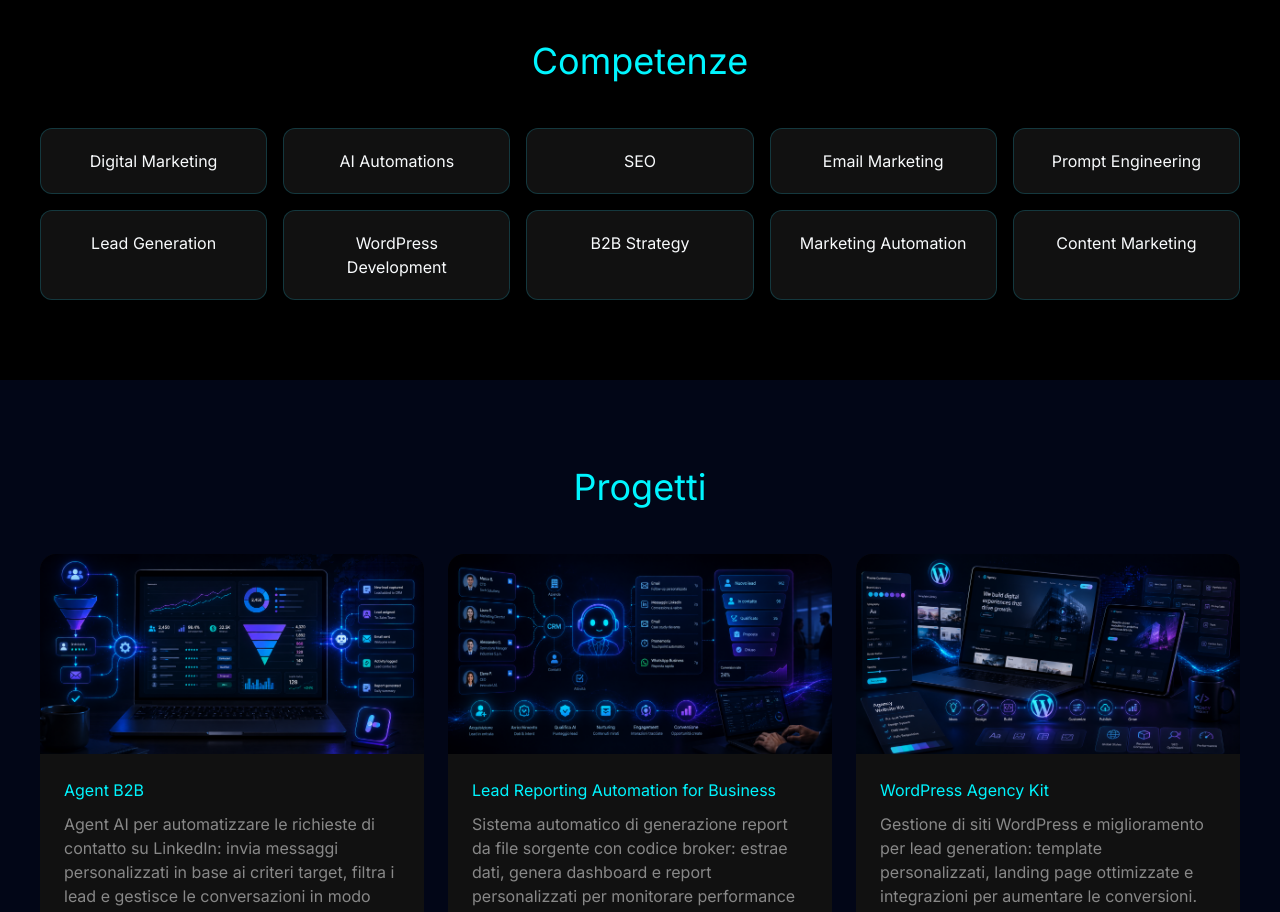
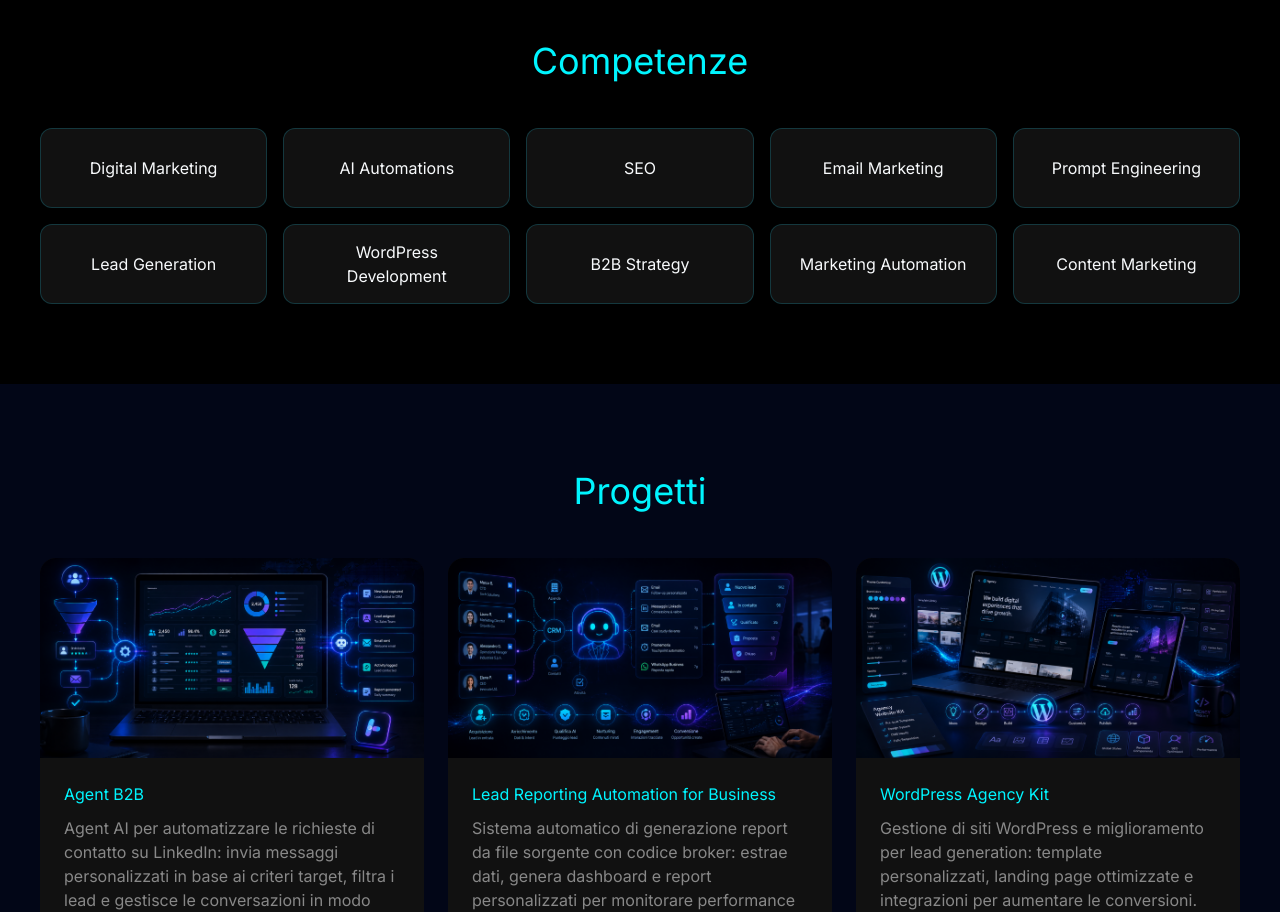
Before and after one commit to andreafallavollita/andrea-fallavollita-portfolio, a React (Vite) app: page / in a window 1280 px wide. Shown: the part 1220-2132 px from the top of the page. Built offline with nearby package versions, Linux system fonts and the light colour scheme.

Commit message:
Center skills vertically

```diff
--- a/src/pages/Home.tsx
+++ b/src/pages/Home.tsx
@@ -81,6 +81,10 @@ const Home: React.FC = () => {
               border: '1px solid rgba(34, 211, 238, 0.2)',
               borderRadius: '12px',
               padding: '20px',
+              height: '80px',
+              display: 'flex',
+              alignItems: 'center',
+              justifyContent: 'center',
               textAlign: 'center'
             }}>
               {skill}
```
